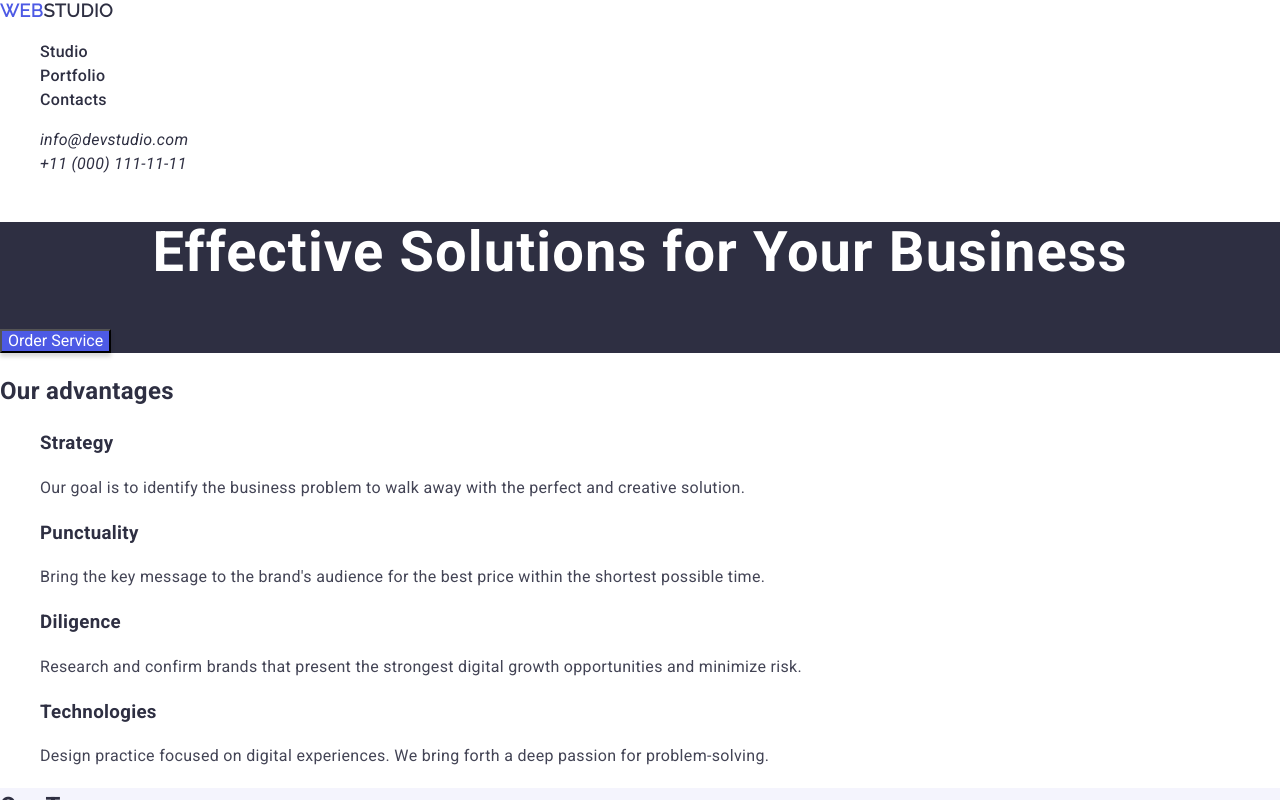
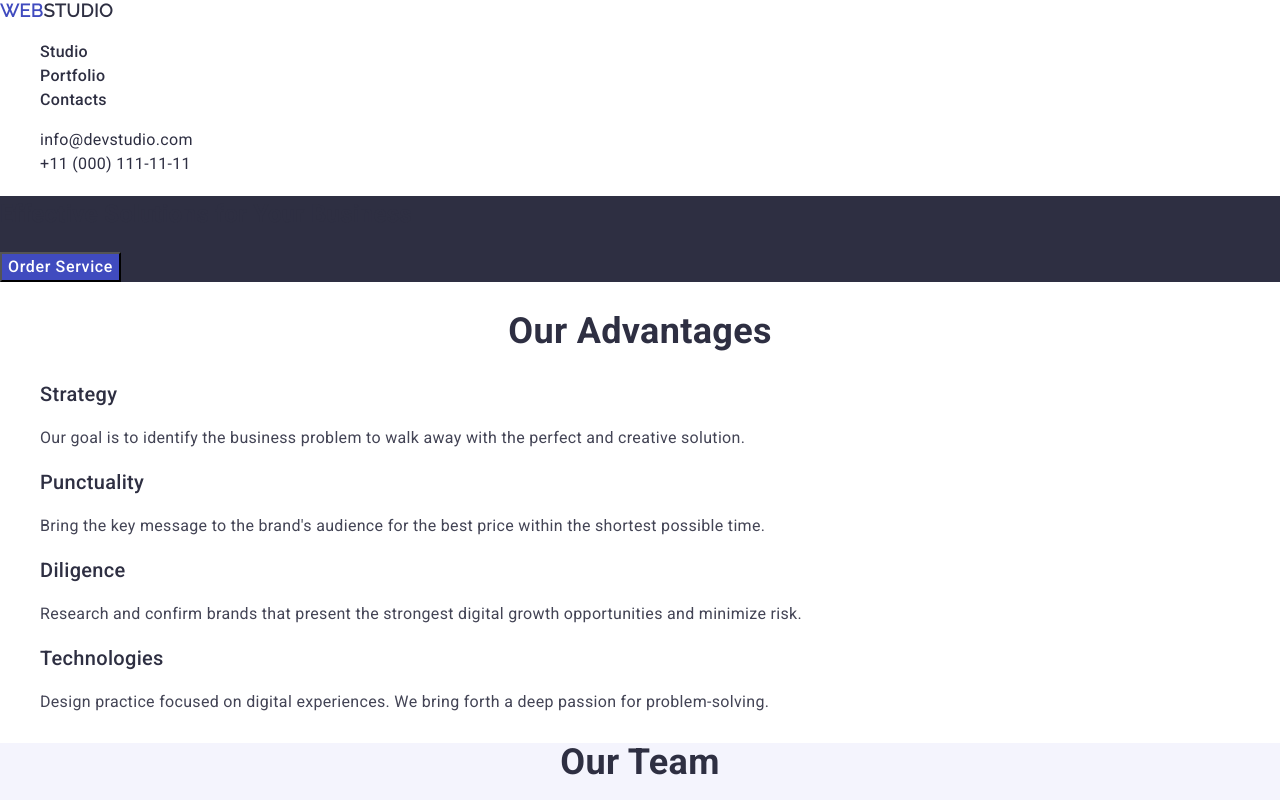
Before and after one commit to KatNezabydka/goit-markup-hw-02, a plain HTML site: page index.html in a window 1280 px wide. Both pictures are taken after a click on the button "Order Service". Shown: the top 800 px of the page. Drawn offline with nearby package versions, Linux system fonts and the light colour scheme.

Commit message:
attempt-3

```diff
--- a/css/styles.css
+++ b/css/styles.css
@@ -1,6 +1,6 @@
 :root {
-    --font-family: "Roboto", sans-serif;
-    --second-family: "Raleway", sans-serif;
+    --font-family: "Roboto";
+    --second-family: "Raleway";
     --brand-color: #ffffff;
     --iris: #4d5ae5;
     --ocean: #404bbf;
@@ -17,7 +17,7 @@
 }
 
 body {
-    font-family: var(--font-family);
+    font-family: var(--font-family), sans-serif;
     color: var(--slate);
     background-color: var(--brand-color);
     font-size: 16px;
@@ -50,21 +50,17 @@ nav, a:hover {
 }
 
 .logo {
-}
-
-.logo {
-    font-family: var(--second-family);
-}
-
-.logo > span {
+    font-family: var(--second-family), sans-serif;
+    line-height: 1.17;
+    text-transform: uppercase;
     color: var(--iris);
 }
 
-header > nav > .logo {
+header .logo > span {
     color: var(--navy-blue);
 }
 
-footer > .logo {
+footer .logo > span {
     color: var(--cloud);
 }
 
@@ -72,39 +68,67 @@ header > nav {
     font-weight: 500;
 }
 
-nav > ul > li:first-child:active {
+.studio {
+    color: var(--slate);
+}
+
+.studio:active {
     text-decoration: underline;
     text-decoration-color: var(--ocean);
 }
 
+.studio:focus {
+    color: var(--ocean);
+}
+
+.info {
+    font-style: normal
+}
 
 .solution {
     background-color: var(--navy-blue);
 }
 
-.solution h1 {
+.solution.solution-title {
     font-weight: 700;
     font-size: 56px;
-    line-height: 1.07143;
-    letter-spacing: 0.02em;
+    line-height: 1.07;
+    letter-spacing: inherit;
     text-align: center;
     color: var(--white);
 }
 
-.solution button {
+.order {
+    font-weight: 500;
+    letter-spacing: 0.04em;
+    line-height: inherit;
     cursor: pointer;
-    box-shadow: 0 4px 4px 0 rgba(0, 0, 0, 0.15);
     background: var(--iris);
     color: var(--white);
 }
 
-.solution button:hover {
+.order:focus {
     background: var(--ocean);
+}
+
+.title {
+    font-size: 36px;
+    line-height: 1.11;
+    text-align: center;
+    letter-spacing: inherit;
+    text-transform: capitalize;
+}
+
+.tit {
+    background-color: inherit;
+    font-weight: 500;
+    font-size: 20px;
+    line-height: 1.2;
+    letter-spacing: inherit;
 }
 
 .team {
     background-color: var(--cloud);
-    align-items: center;
     justify-content: center;
 }
 
--- a/index.html
+++ b/index.html
@@ -7,11 +7,12 @@
 
 	<link rel="preconnect" href="https://fonts.googleapis.com">
 	<link rel="preconnect" href="https://fonts.gstatic.com" crossorigin>
-	<link href="https://fonts.googleapis.com/css2?family=Raleway:ital@0;1&family=Roboto:ital,wght@0,100;0,300;0,400;0,500;0,700;0,900;1,100;1,300;1,400;1,500;1,700;1,900&display=swap" rel="stylesheet">
+	<link href="https://fonts.googleapis.com/css2?family=Raleway:ital@0;1&family=Roboto:ital,wght@0,100;0,300;0,400;0,500;0,700;0,900;1,100;1,300;1,400;1,500;1,700;1,900&display=swap"
+		  rel="stylesheet">
 
 	<link rel="stylesheet" href="https://cdn.jsdelivr.net/npm/modern-normalize@2.0.0/modern-normalize.min.css">
 
-	<link href="./css/styles.css" rel="stylesheet" />
+	<link href="./css/styles.css" rel="stylesheet"/>
 
 	<title>Portfolio</title>
 </head>
@@ -19,14 +20,14 @@
 <body>
 <header>
 	<nav>
-		<a class="logo" href="./index.html"><span>Web</span>Studio</a>
+		<a class="logo" href="./index.html">Web<span>Studio</span></a>
 		<ul>
-			<li><a href="">Studio</a></li>
+			<li class="studio"><a href="./index.html">Studio</a></li>
 			<li><a href="">Portfolio</a></li>
 			<li><a href="">Contacts</a></li>
 		</ul>
 	</nav>
-	<address>
+	<address class="info">
 		<ul>
 			<li><a href="mailto:info@devstudio.com">info@devstudio.com</a></li>
 			<li><a href="tel:+110001111111">+11 (000) 111-11-11</a></li>
@@ -35,97 +36,97 @@
 </header>
 <main>
 	<section class="solution">
-		<h1>Effective Solutions
+		<h1 class="solution-title">Effective Solutions
 			for Your Business</h1>
-		<button type="button">Order Service</button>
+		<button class="order" type="button">Order Service</button>
 	</section>
 	<section class="advantage">
-		<h2>Our advantages</h2>
+		<h2 class="title">Our advantages</h2>
 		<ul>
 			<li>
-				<h3>Strategy</h3>
+				<h3 class="tit">Strategy</h3>
 				<p>Our goal is to identify the business problem to walk away with the perfect and creative solution.</p>
 			</li>
 			<li>
-				<h3>Punctuality</h3>
+				<h3 class="tit">Punctuality</h3>
 				<p>Bring the key message to the brand's audience for the best price within the shortest possible
 					time.</p>
 			</li>
 			<li>
-				<h3>Diligence</h3>
+				<h3 class="tit">Diligence</h3>
 				<p>Research and confirm brands that present the strongest digital growth opportunities and minimize
 					risk.</p>
 			</li>
 			<li>
-				<h3>Technologies</h3>
+				<h3 class="tit">Technologies</h3>
 				<p>Design practice focused on digital experiences. We bring forth a deep passion for
 					problem-solving.</p>
 			</li>
 		</ul>
 	</section>
 	<section class="team">
-		<h2>Our Team</h2>
+		<h2 class="title">Our Team</h2>
 		<ul>
 			<li>
 				<img src="./images/team/mark_guerrero.jpg" width="264" alt="Mark Guerrero">
-				<h3>Mark Guerrero</h3>
+				<h3 class="tit">Mark Guerrero</h3>
 				<p>Product Designer</p>
 			</li>
 			<li>
 				<img src="./images/team/tom_ford.jpg" width="264" alt="Tom Ford">
-				<h3>Tom Ford</h3>
+				<h3 class="tit">Tom Ford</h3>
 				<p>Frontend Developer</p>
 			</li>
 			<li>
 				<img src="./images/team/camila_garcia.jpg" width="264" alt="Camila Garcia">
-				<h3>Camila Garcia</h3>
+				<h3 class="tit">Camila Garcia</h3>
 				<p>Marketing</p>
 			</li>
 			<li>
 				<img src="./images/team/daniel_wilson.jpg" width="264" alt="Daniel Wilson">
-				<h3>Daniel Wilson</h3>
+				<h3 class="tit">Daniel Wilson</h3>
 				<p>UI Designer</p>
 			</li>
 		</ul>
 	</section>
 	<section class="portfolio">
-		<h2>Our Portfolio</h2>
+		<h2 class="title">Our Portfolio</h2>
 		<ul>
 			<li>
 				<img src="./images/portfolio/portfolio_1.jpg" width="360" alt="Banking App">
-				<h3>Banking App</h3>
+				<h3 class="tit">Banking App</h3>
 				<p>App</p>
 			</li>
 			<li>
 				<img src="./images/portfolio/portfolio_2.jpg" width="360" alt="Cashless Payment">
-				<h3>Cashless Payment</h3>
+				<h3 class="tit">Cashless Payment</h3>
 				<p>Marketing</p>
 			</li>
 			<li>
 				<img src="./images/portfolio/portfolio_3.jpg" width="360" alt="Meditation App">
-				<h3>Meditation App</h3>
+				<h3 class="tit">Meditation App</h3>
 				<p>App</p>
 			</li>
 			<li>
 				<img src="./images/portfolio/portfolio_4.jpg" width="360" alt="Taxi Service">
-				<h3>Taxi Service</h3>
+				<h3 class="tit">Taxi Service</h3>
 				<p>Marketing</p>
 			</li>
 			<li>
 				<img src="./images/portfolio/portfolio_5.jpg" width="360" alt="Screen Illustrations">
-				<h3>Screen Illustrations</h3>
+				<h3 class="tit">Screen Illustrations</h3>
 				<p>Design</p>
 			</li>
 			<li>
 				<img src="./images/portfolio/portfolio_6.jpg" width="360" alt="Online Courses">
-				<h3>Online Courses</h3>
+				<h3 class="tit">Online Courses</h3>
 				<p>Marketing</p>
 			</li>
 		</ul>
 	</section>
 </main>
 <footer>
-	<a class="logo" href="./index.html"><span>Web</span>Studio</a>
+	<a class="logo" href="./index.html">Web<span>Studio</span></a>
 	<p>Increase the flow of customers and sales for your business with digital marketing & growth solutions.</p>
 </footer>
 </body>
```
